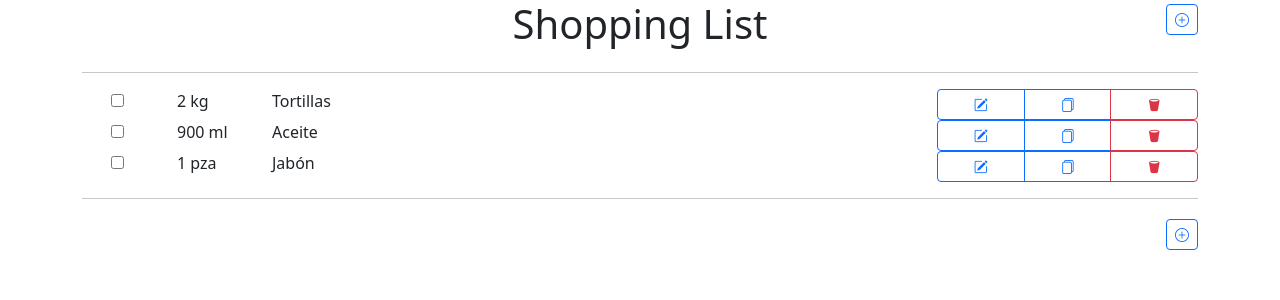
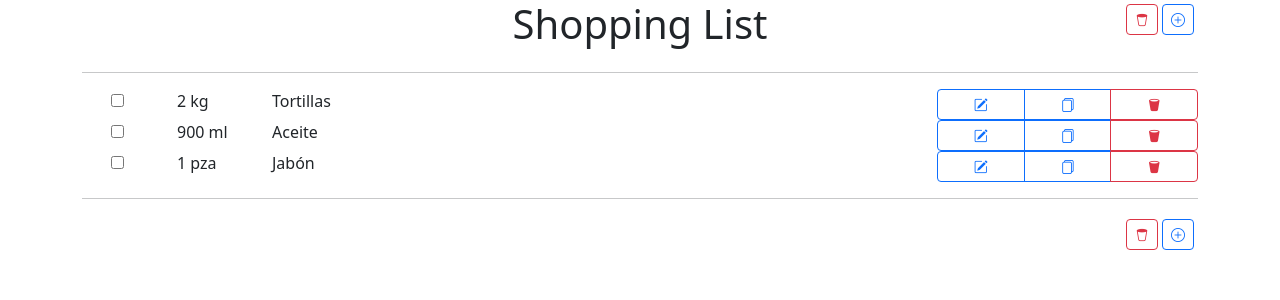
Before and after one commit to Zelodyx/shoppinglist, a React (Vite) app: page / in a window 1280 px wide. Shown: the top 300 px of the page. Built offline with nearby package versions, Linux system fonts and the light colour scheme.

Commit message:
Botón para borrar lista de compras

```diff
--- a/src/App.jsx
+++ b/src/App.jsx
@@ -1,6 +1,7 @@
 import { useState } from "react"
 import ListItem from "./Components/ListItem";
 import NewListItemButtom from "./Components/NewListItemButton";
+import ClearListButton from "./Components/ClearListButton";
 import Swal from "sweetalert2";
 
 function App() {
@@ -53,7 +54,7 @@
             placeholder="Unit"
             />`,
       confirmButtonText:"Add item",
-      showCloseButtom: true,
+      showCloseButton: true,
       showCancelButton: true,
       focusConfirm: false,
       cancelButtonText: "Dismiss",
@@ -68,6 +69,9 @@
         return{name, quantity, unit}
       },
     })
+
+    if(!value.name || !value.quantity || !value.unit) return
+
     setListItems([
       ...listItems,
       {id: (listItems.length + 1).toString(), ...value, checked:false},
@@ -95,6 +99,7 @@
        <h1>Shopping List</h1>
       </div>
        <div className="col-2 text-end">
+          <ClearListButton setListItems={setListItems}/>
           <NewListItemButtom handleButtom={handleNewListItemButtom} />
        </div>
     </div>
@@ -114,6 +119,7 @@
     <hr />
     <div className="row">
       <div className="col text-end">
+      <ClearListButton setListItems={setListItems}/>
       <NewListItemButtom handleButtom={handleNewListItemButtom} />
       </div>
     </div>
--- /dev/null
+++ b/src/Components/ClearListButton.jsx
@@ -0,0 +1,30 @@
+import Swal from "sweetalert2"
+
+const ClearListButton = ({setListItems}) => {
+
+    const clearList = async () =>{
+        const result = await Swal.fire({
+            title:"Clear the List?",
+            text:"You won't be able to revert this!",
+            icon:"warning",
+            showCancelButton:true,
+            confirmButtonText:"Yes, clear it!",
+        });
+
+        if(result.isConfirmed){
+            setListItems([]);
+        }
+    }
+
+    return(
+        <button
+        className="btn btn-outline-danger btn-sm mt-1 me-1"
+        onClick={clearList}
+        >
+            <i className="bi bi-trash2"></i>
+
+        </button>
+    )
+}
+
+export default ClearListButton
--- a/src/Components/NewListItemButton.jsx
+++ b/src/Components/NewListItemButton.jsx
@@ -2,7 +2,7 @@
     return(
         <button
             type="button"
-            className="btn btn-outline-primary btn-sm mt-1"
+            className="btn btn-outline-primary btn-sm mt-1 me-1"
             onClick={handleButtom}>
             <i className="bi bi-plus-circle"></i>
         </button>
```
